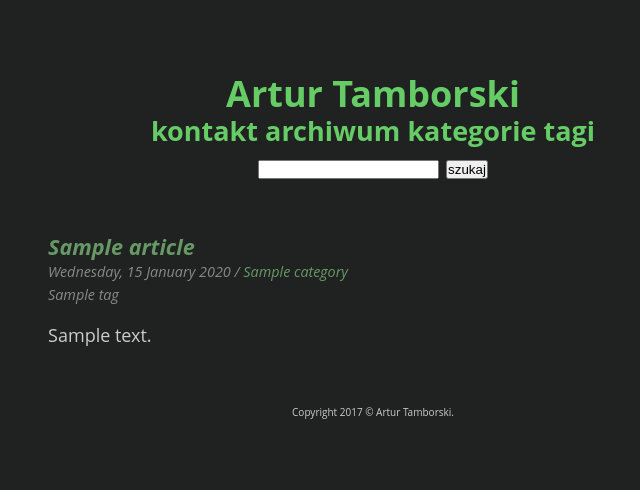
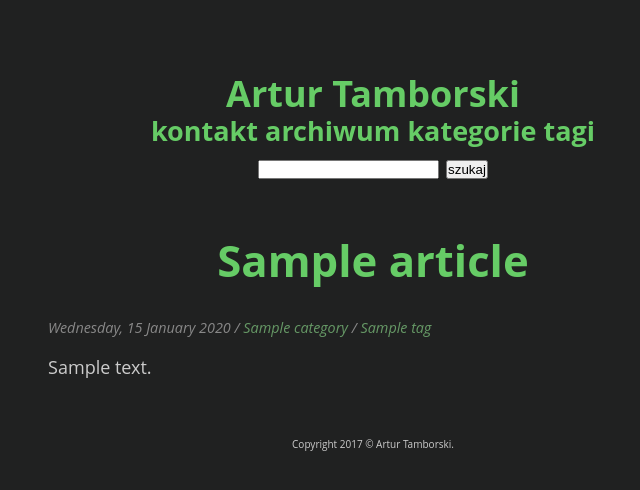
Before and after one commit to arturtamborski/arturtamborskipl, a Django app: template blog/templates/blog/search.html in a window 1280 px wide. Shown: the top 490 px of the page, without its empty margins (267-907 px from the left). Run offline with Django 3.2, Linux system fonts and the light colour scheme; the template is opened without the code that fills it: most values are stand-ins (such as "Sample title", 1, 10 or a date in 2020); some libraries are stand-ins or nearby versions.

Commit message:
change tags to anchors and stuff

```diff
--- a/blog/templates/blog/snippets/article.html
+++ b/blog/templates/blog/snippets/article.html
@@ -1,12 +1,12 @@
 <article>
+    <div class="article-title">
+        <h2><a href="{{ article.get_absolute_url }}">{{ article.title }}</a></h2>
+    </div>
     <div class="article-meta">
-        <div class="article-meta-title">
-            <h2><a href="{{ article.get_absolute_url }}">{{ article.title }}</a></h2>
-        </div>
         <aside>
             <span class="article-meta-date">{{ article.date|date:"l, j E Y" }}</span>
-            <span class="article-meta-category"> / <a href="{{ article.category.get_absolute_url }}">{{ article.category }}</a></span></br>
-            <span class="article-meta-tags">{% for tag in article.tags.all %}<span class="article-meta-tag">{{ tag }}</span>{% endfor %}</span>
+            <span class="article-meta-category"> / <a href="{{ article.category.get_absolute_url }}">{{ article.category }}</a></span> /
+            <span class="article-meta-tags">{% for tag in article.tags.all %}<span class="article-meta-tag"><a href="{{ article.tag.get_absolute_url }}">{{ tag }}</a></span>{% endfor %}</span>
         </aside>
     </div>
     {% if isroot %}
```
